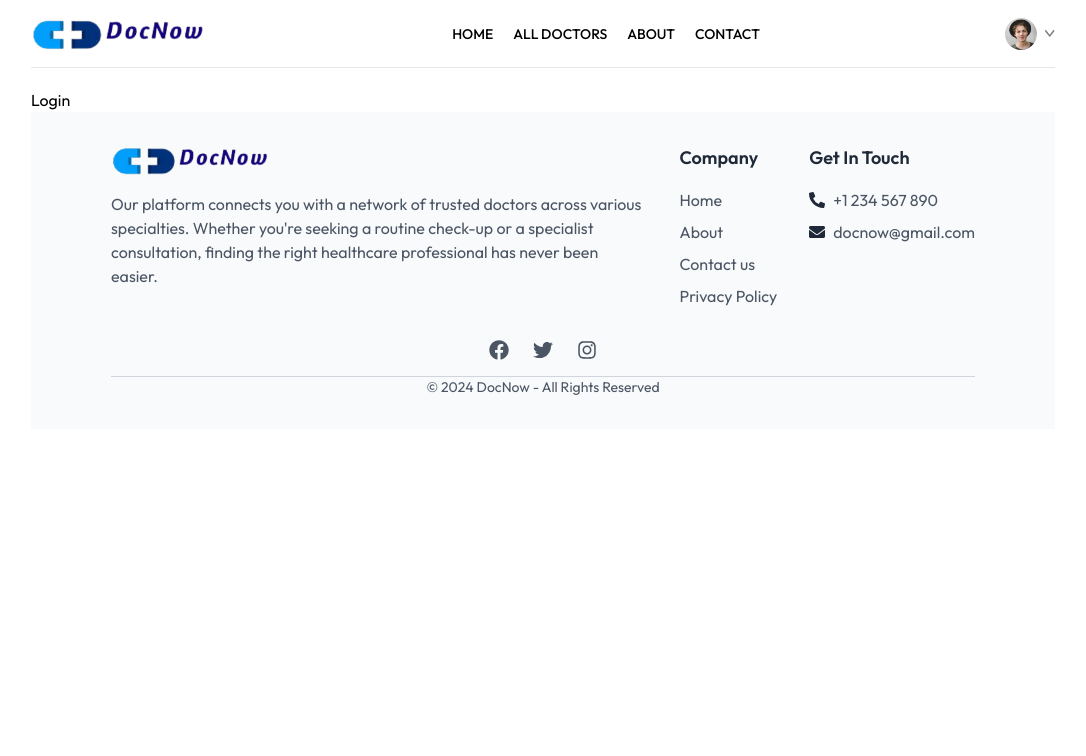
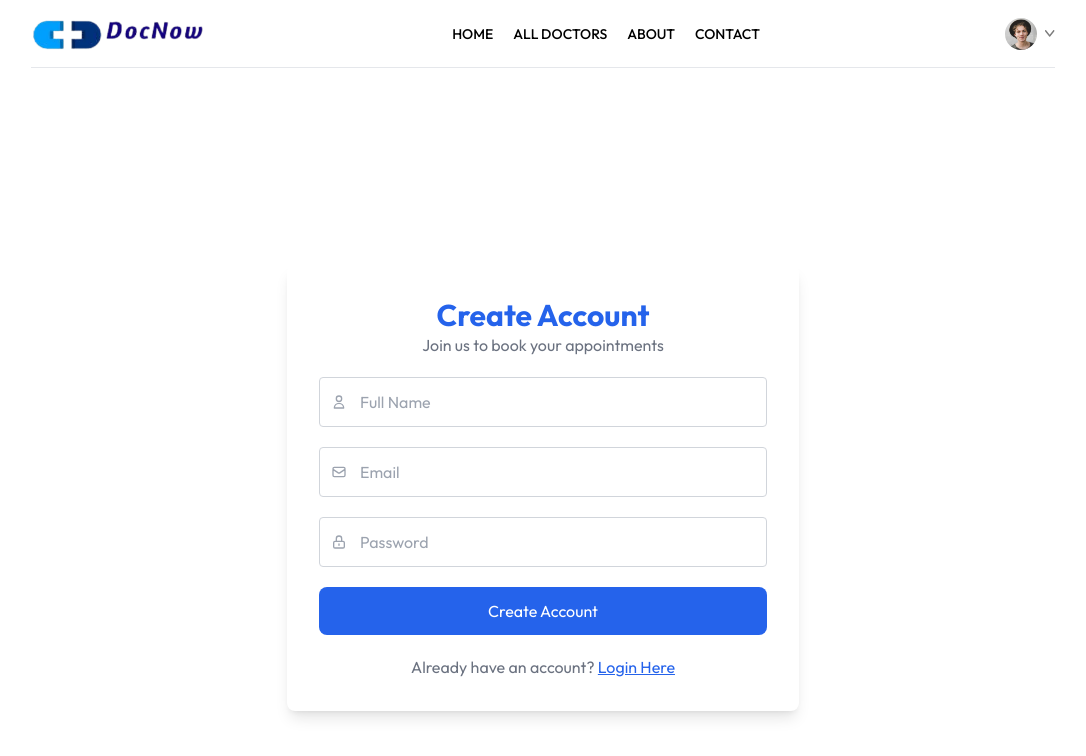
Before and after one commit to krishnabansal583/DocNow, a React (Vite) app in the folder frontend/: page /login in a window 1280 px wide. Shown: the top 756 px of the page, without its empty margins (97-1183 px from the left). Built offline with nearby package versions, Linux system fonts and the light colour scheme.

Commit message:
make sign up and login page

```diff
--- a/frontend/src/App.jsx
+++ b/frontend/src/App.jsx
@@ -1,20 +1,23 @@
-import React from 'react'
-import { Route, Routes } from 'react-router-dom'
-import Home from './pages/Home'
-import Doctors from './pages/Doctors'
-import Login from './pages/Login'
-import About from './pages/About'
-import Contact from './pages/Contact'
-import MyProfile from './pages/MyProfile'
-import MyAppointments from './pages/MyAppointments'
-import Appointment from './pages/Appointment'
-import NavBar from './components/NavBar'
-import Footer from './components/Footer'
+import React from 'react';
+import { Route, Routes, useLocation } from 'react-router-dom';
+import Home from './pages/Home';
+import Doctors from './pages/Doctors';
+import Login from './pages/Login';
+import About from './pages/About';
+import Contact from './pages/Contact';
+import MyProfile from './pages/MyProfile';
+import MyAppointments from './pages/MyAppointments';
+import Appointment from './pages/Appointment';
+import NavBar from './components/NavBar';
+import Footer from './components/Footer';
 
 const App = () => {
+  const location = useLocation();
+  const isLoginPage = location.pathname === '/login';
+
   return (
     <div className='mx-4 sm:mx-[10%]'>
-    <NavBar/>
+      <NavBar />
       <Routes>
         <Route path='/' element={<Home />} />
         <Route path='/doctors' element={<Doctors />} />
@@ -26,9 +29,9 @@ const App = () => {
         <Route path='/my-appointments' element={<MyAppointments />} />
         <Route path='/appointment/:docId' element={<Appointment />} />
       </Routes>
-    <Footer/>
+      {!isLoginPage && <Footer />}
     </div>
-  )
-}
+  );
+};
 
-export default App
+export default App;
--- a/frontend/src/pages/Login.jsx
+++ b/frontend/src/pages/Login.jsx
@@ -1,9 +1,100 @@
-import React from 'react'
+import React, { useState } from "react";
+import { HiOutlineMail, HiOutlineLockClosed, HiOutlineUser } from "react-icons/hi";
 
 const Login = () => {
+  const [state, setState] = useState("Sign Up");
+  const [email, setEmail] = useState("");
+  const [password, setPassword] = useState("");
+  const [name, setName] = useState("");
+
+  const onSubmitHandler = async (event) => {
+    event.preventDefault();
+  };
+
   return (
-    <div>Login</div>
-  )
-}
+    <div className="flex items-center justify-center min-h-screen mb-40">
+      <form
+        onSubmit={onSubmitHandler}
+        className="bg-white shadow-lg rounded-lg p-8 max-w-lg w-full mx-4 flex flex-col gap-5"
+      >
+        <div className="text-center">
+          <h2 className="text-3xl font-bold text-blue-600">
+            {state === "Sign Up" ? "Create Account" : "Welcome Back"}
+          </h2>
+          <p className="text-gray-500">
+            {state === "Sign Up" ? "Join us to book your appointments" : "Login to continue"}
+          </p>
+        </div>
 
-export default Login
+        {state === "Sign Up" && (
+          <div className="relative flex items-center">
+            <HiOutlineUser className="absolute ml-3 text-gray-400" />
+            <input
+              type="text"
+              placeholder="Full Name"
+              onChange={(e) => setName(e.target.value)}
+              value={name}
+              required
+              className="w-full p-3 pl-10 border border-gray-300 rounded focus:outline-none focus:border-blue-500"
+            />
+          </div>
+        )}
+
+        <div className="relative flex items-center">
+          <HiOutlineMail className="absolute ml-3 text-gray-400" />
+          <input
+            type="email"
+            placeholder="Email"
+            onChange={(e) => setEmail(e.target.value)}
+            value={email}
+            required
+            className="w-full p-3 pl-10 border border-gray-300 rounded focus:outline-none focus:border-blue-500"
+          />
+        </div>
+
+        <div className="relative flex items-center">
+          <HiOutlineLockClosed className="absolute ml-3 text-gray-400" />
+          <input
+            type="password"
+            placeholder="Password"
+            onChange={(e) => setPassword(e.target.value)}
+            value={password}
+            required
+            className="w-full p-3 pl-10 border border-gray-300 rounded focus:outline-none focus:border-blue-500"
+          />
+        </div>
+
+        <button
+          type="submit"
+          className="w-full py-3 bg-blue-600 text-white rounded-lg hover:bg-blue-700 transition duration-300"
+        >
+          {state === "Sign Up" ? "Create Account" : "Login"}
+        </button>
+
+        {state === "Sign Up" ? (
+          <p className="text-center text-gray-500">
+            Already have an account?{" "}
+            <span
+              onClick={() => setState("Login")}
+              className="text-blue-600 cursor-pointer underline"
+            >
+              Login Here
+            </span>
+          </p>
+        ) : (
+          <p className="text-center text-gray-500">
+            Don't have an account?{" "}
+            <span
+              onClick={() => setState("Sign Up")}
+              className="text-blue-600 cursor-pointer underline"
+            >
+              Sign Up Here
+            </span>
+          </p>
+        )}
+      </form>
+    </div>
+  );
+};
+
+export default Login;
```
Lines whose indentation alone changed are shown as unchanged.
